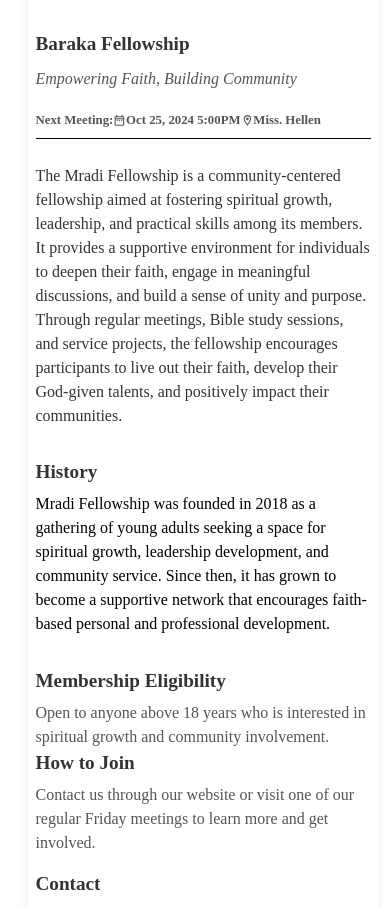
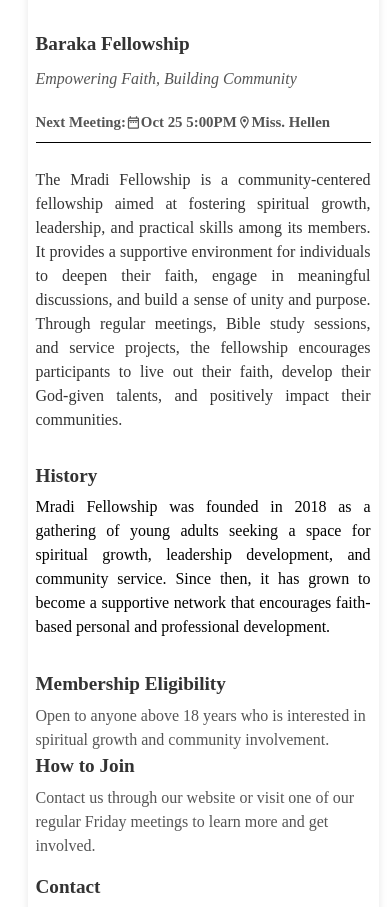
Before and after one commit to P3t3raw/Saints, a React (Create React App) app: page /programs/fellowships in a window 390 px wide. Shown: the part 999-1906 px from the top of the page. Built offline with nearby package versions, Linux system fonts and the light colour scheme; the HTML template or start-up script is replaced by a standard one.

Commit message:
commiting changes to the fellowship page

```diff
--- a/src/pages/Fellowships/Fellowships.css
+++ b/src/pages/Fellowships/Fellowships.css
@@ -259,11 +259,15 @@ main {
   }
 
   .nextMeeting {
-    font-size: 0.8rem;
+    font-size: 0.93rem;
   }
 
   .fellowshipSearch select {
     font-size: 1rem;
+  }
+  .fellowshipDesc,
+  .history p {
+    text-align: justify;
   }
 
   .noticesBackground {
--- a/src/pages/Fellowships/Fellowships.jsx
+++ b/src/pages/Fellowships/Fellowships.jsx
@@ -13,7 +13,7 @@ export default function Fellowships() {
         id: 1,
         imgSrc: mradiImage,
         title: "Baraka Fellowship",
-        meetingDate: "Oct 25, 2024",
+        meetingDate: "Oct 25",
         meetingTime: "5:00PM",
         hostName: "Miss. Hellen",
         desc: "The Mradi Fellowship is a community-centered fellowship aimed at fostering spiritual growth, leadership, and practical skills among its members. It provides a supportive environment for individuals to deepen their faith, engage in meaningful discussions, and build a sense of unity and purpose. Through regular meetings, Bible study sessions, and service projects, the fellowship encourages participants to live out their faith, develop their God-given talents, and positively impact their communities.",
@@ -41,7 +41,7 @@ export default function Fellowships() {
         id: 2,
         imgSrc: juakaliImage,
         title: "Juakali Fellowship",
-        meetingDate: "Oct 25, 2024",
+        meetingDate: "Oct 25",
         meetingTime: "5:00PM",
         hostName: "Miss. Hellen",
         desc: "The Mradi Fellowship is a community-centered fellowship aimed at fostering spiritual growth, leadership, and practical skills among its members. It provides a supportive environment for individuals to deepen their faith, engage in meaningful discussions, and build a sense of unity and purpose. Through regular meetings, Bible study sessions, and service projects, the fellowship encourages participants to live out their faith, develop their God-given talents, and positively impact their communities.",
@@ -68,7 +68,7 @@ export default function Fellowships() {
         id: 3,
         imgSrc: mradiImage,
         title: "Mradi Fellowship",
-        meetingDate: "Oct 25, 2024",
+        meetingDate: "Oct 25",
         meetingTime: "5:00PM",
         hostName: "Miss. Hellen",
         desc: "The Mradi Fellowship is a community-centered fellowship aimed at fostering spiritual growth, leadership, and practical skills among its members. It provides a supportive environment for individuals to deepen their faith, engage in meaningful discussions, and build a sense of unity and purpose.",
@@ -95,7 +95,7 @@ export default function Fellowships() {
         id: 4,
         imgSrc: mradiImage,
         title: "Outer Fellowship",
-        meetingDate: "Oct 25, 2024",
+        meetingDate: "Oct 25",
         meetingTime: "5:00PM",
         hostName: "Miss. Hellen",
         desc: "The Mradi Fellowship is a community-centered fellowship aimed at fostering spiritual growth, leadership, and practical skills among its members. It provides a supportive environment for individuals to deepen their faith, engage in meaningful discussions, and build a sense of unity and purpose.",
@@ -122,7 +122,7 @@ export default function Fellowships() {
         id: 5,
         imgSrc: mradiImage,
         title: "Nyayo 1 Fellowship",
-        meetingDate: "Oct 25, 2024",
+        meetingDate: "Oct 25",
         meetingTime: "5:00PM",
         hostName: "Miss. Hellen",
         desc: "The Mradi Fellowship is a community-centered fellowship aimed at fostering spiritual growth, leadership, and practical skills among its members. It provides a supportive environment for individuals to deepen their faith, engage in meaningful discussions, and build a sense of unity and purpose.",
@@ -149,7 +149,7 @@ export default function Fellowships() {
         id: 6,
         imgSrc: mradiImage,
         title: "Nyayo 2 Fellowship",
-        meetingDate: "Oct 25, 2024",
+        meetingDate: "Oct 25",
         meetingTime: "5:00PM",
         hostName: "Miss. Hellen",
         desc: "The Mradi Fellowship is a community-centered fellowship aimed at fostering spiritual growth, leadership, and practical skills among its members. It provides a supportive environment for individuals to deepen their faith, engage in meaningful discussions, and build a sense of unity and purpose.",
@@ -176,7 +176,7 @@ export default function Fellowships() {
         id: 7,
         imgSrc: mradiImage,
         title: "Police Line Fellowship",
-        meetingDate: "Oct 25, 2024",
+        meetingDate: "Oct 25",
         meetingTime: "5:00PM",
         hostName: "Miss. Hellen",
         desc: "The Mradi Fellowship is a community-centered fellowship aimed at fostering spiritual growth, leadership, and practical skills among its members. It provides a supportive environment for individuals to deepen their faith, engage in meaningful discussions, and build a sense of unity and purpose.",
@@ -225,7 +225,7 @@ export default function Fellowships() {
               Estate Fellowships <FaChevronRight />
             </span>
           </p>
-          <h1>Estate Fellowships</h1>
+          {/* <h1>Estate Fellowships</h1> */}
         </div>
       </div>
       {
```
